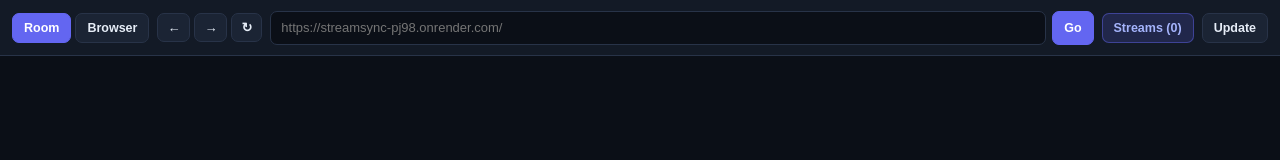
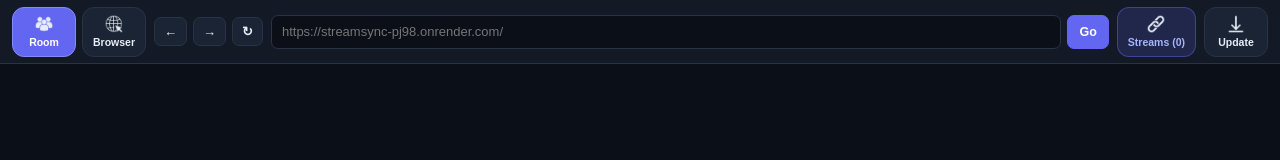
Before and after one commit to Step0491/StreamSync, a browser extension: page desktop/src/index.html in a window 1280 px wide. Drawn offline with Linux system fonts and the light colour scheme.

Commit message:
fix(desktop): add multi-resolution Windows icon.ico, AppUserModelId and window favicon

```diff
--- a/desktop/package.json
+++ b/desktop/package.json
@@ -36,7 +36,7 @@
           ]
         }
       ],
-      "icon": "assets/icon.png"
+      "icon": "assets/icon.ico"
     },
     "portable": {
       "artifactName": "StreamSync-Windows-x64.exe"
--- a/desktop/src/index.html
+++ b/desktop/src/index.html
@@ -4,13 +4,20 @@
   <meta charset="UTF-8" />
   <meta name="viewport" content="width=device-width, initial-scale=1.0" />
   <title>StreamSync Desktop</title>
+  <link rel="icon" type="image/png" href="../assets/icon.png" />
   <link rel="stylesheet" href="styles.css" />
 </head>
 <body>
   <header class="chrome-bar">
     <div class="tab-group">
-      <button id="btn-tab-room" class="chrome-btn active" type="button">Room</button>
-      <button id="btn-tab-browser" class="chrome-btn" type="button">Browser</button>
+      <button id="btn-tab-room" class="nav-tile active" type="button" title="Room">
+        <img class="tile-icon" src="../assets/icons/ic_tab_room.png" alt="" />
+        <span class="tile-label">Room</span>
+      </button>
+      <button id="btn-tab-browser" class="nav-tile" type="button" title="Browser">
+        <img class="tile-icon" src="../assets/icons/ic_tab_browser.png" alt="" />
+        <span class="tile-label">Browser</span>
+      </button>
     </div>
 
     <div class="nav-group">
@@ -28,8 +35,14 @@
       <button type="submit" class="go-btn">Go</button>
     </form>
 
-    <button id="btn-streams" class="streams-btn" type="button">Streams (0)</button>
-    <button id="btn-update" class="chrome-btn" type="button">Update</button>
+    <button id="btn-streams" class="nav-tile streams-btn" type="button" title="Detected Streams">
+      <img class="tile-icon" src="../assets/icons/ic_tab_stream.png" alt="" />
+      <span id="label-streams" class="tile-label">Streams (0)</span>
+    </button>
+    <button id="btn-update" class="nav-tile" type="button" title="Check for Updates">
+      <img class="tile-icon" src="../assets/icons/ic_tab_update.png" alt="" />
+      <span id="label-update" class="tile-label">Update</span>
+    </button>
   </header>
 
   <div id="update-bar" class="update-bar hidden">
--- a/desktop/src/renderer.js
+++ b/desktop/src/renderer.js
@@ -9,7 +9,9 @@ const btnShield = document.getElementById("btn-shield");
 const urlForm = document.getElementById("url-form");
 const urlInput = document.getElementById("url-input");
 const btnStreams = document.getElementById("btn-streams");
+const labelStreams = document.getElementById("label-streams");
 const btnUpdate = document.getElementById("btn-update");
+const labelUpdate = document.getElementById("label-update");
 const updateBar = document.getElementById("update-bar");
 const updateBarText = document.getElementById("update-bar-text");
 const updateFill = document.getElementById("update-fill");
@@ -49,18 +51,18 @@ window.StreamSyncShell.onUpdateProgress((info) => {
   if (!info) return;
   if (info.done) {
     btnUpdate.disabled = false;
-    btnUpdate.textContent = "Update";
+    labelUpdate.textContent = "Update";
     updateBar.classList.add("hidden");
     updateFill.style.width = "0%";
   } else if (typeof info.pct === "number" && info.pct >= 0) {
     btnUpdate.disabled = true;
-    btnUpdate.textContent = `Update ${info.pct}%`;
+    labelUpdate.textContent = `Update ${info.pct}%`;
     updateBar.classList.remove("hidden");
     updateFill.style.width = `${info.pct}%`;
     updateBarText.textContent = info.text || `Downloading update... ${info.pct}%`;
   } else {
     btnUpdate.disabled = true;
-    btnUpdate.textContent = info.text || "Updating...";
+    labelUpdate.textContent = info.text || "Updating...";
     updateBar.classList.remove("hidden");
     updateBarText.textContent = info.text || "Downloading update...";
   }
@@ -110,7 +112,7 @@ window.StreamSyncShell.onShellState((state) => {
 
 window.StreamSyncShell.onStreamsUpdated((streams) => {
   latestStreams = Array.isArray(streams) ? streams : [];
-  btnStreams.textContent = `Streams (${latestStreams.length})`;
+  labelStreams.textContent = `Streams (${latestStreams.length})`;
   btnStreams.classList.toggle("has-items", latestStreams.length > 0);
   if (!drawer.classList.contains("hidden")) {
     renderDrawer();
--- a/desktop/src/styles.css
+++ b/desktop/src/styles.css
@@ -25,7 +25,7 @@ html, body {
 }
 
 .chrome-bar {
-  height: 56px;
+  height: 64px;
   display: flex;
   align-items: center;
   gap: 8px;
@@ -38,7 +38,7 @@ html, body {
 .tab-group, .nav-group {
   display: flex;
   align-items: center;
-  gap: 4px;
+  gap: 6px;
 }
 
 button {
@@ -59,6 +59,50 @@ button:hover:not(:disabled) {
 button:disabled {
   opacity: 0.4;
   cursor: default;
+}
+
+.nav-tile {
+  min-width: 64px;
+  height: 50px;
+  padding: 4px 10px;
+  border-radius: 12px;
+  border: 1px solid #283348;
+  background: #1b2434;
+  color: var(--text);
+  display: inline-flex;
+  flex-direction: column;
+  align-items: center;
+  justify-content: center;
+  gap: 3px;
+  flex-shrink: 0;
+  transition: background 0.15s ease, border-color 0.15s ease;
+}
+
+.nav-tile:hover:not(:disabled) {
+  background: #283348;
+  border-color: var(--accent);
+}
+
+.nav-tile.active {
+  background: var(--accent);
+  border-color: #818cf8;
+  color: #fff;
+}
+
+.tile-icon {
+  width: 20px;
+  height: 20px;
+  object-fit: contain;
+  display: block;
+  pointer-events: none;
+}
+
+.tile-label {
+  font-size: 10.5px;
+  font-weight: 700;
+  line-height: 1.1;
+  white-space: nowrap;
+  pointer-events: none;
 }
 
 .chrome-btn.active {
```
Also changed, not shown: desktop/src/main.js (+6 -2 lines), desktop/assets/icon.ico (added), desktop/assets/icons/ic_tab_browser.png (added), desktop/assets/icons/ic_tab_room.png (added), desktop/assets/icons/ic_tab_stream.png (added), desktop/assets/icons/ic_tab_update.png (added).
